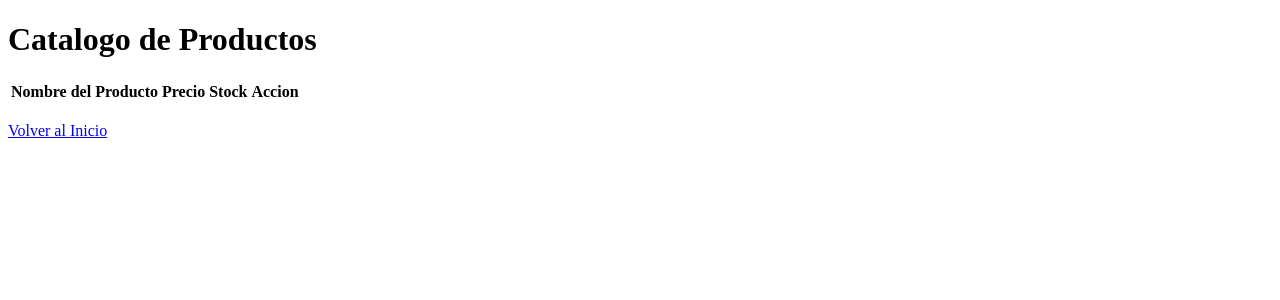
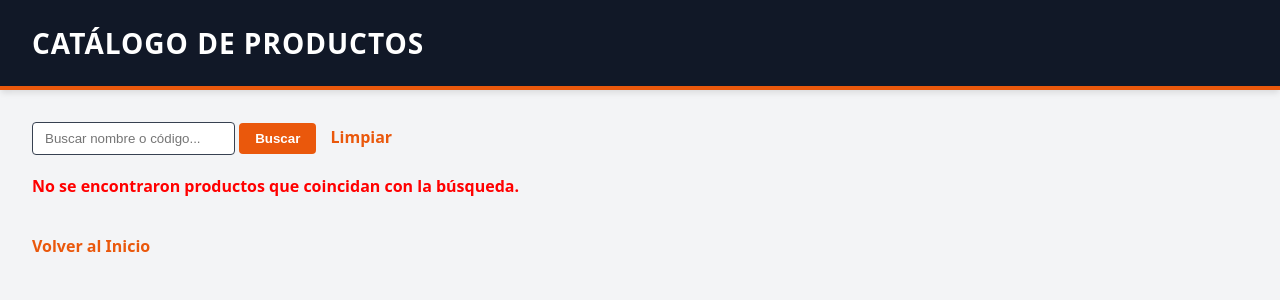
Before and after one commit to santygp019/TPint2-ACN4BV-GrupoJSJ, a Flask app: template templates/ventas.html in a window 1280 px wide. Shown: the top 300 px of the page. Run offline with Flask 3, Linux system fonts and the light colour scheme; the template is opened without the code that fills it, so the values that code supplies are empty.

Commit message:
feat:  Se creo el formulario de busqueda para el vendedor, con la logica de el filtro de busqueda con las palabras cortas -Se agrego el css ventas

```diff
--- /dev/null
+++ b/static/css/ventas.css
@@ -0,0 +1,57 @@
+
+.ventas-container {
+    padding: 2rem;
+}
+
+.ventas-table {
+    width: 100%;
+    border-collapse: collapse;
+    margin-top: 1rem;
+    background-color: var(--hw-white, #ffffff);
+    box-shadow: 0 1px 3px rgba(0, 0, 0, 0.1);
+}
+.ventas-table th, .ventas-table td {
+    padding: 12px 15px;
+    text-align: left;
+    border-bottom: 1px solid #e5e7eb;
+}
+.ventas-table th {
+    background-color: var(--hw-dark, #111827);
+    color: var(--hw-white, #ffffff);
+    font-weight: 600;
+}
+
+
+.ventas-btn {
+    background-color: var(--hw-orange, #ea580c);
+    color: var(--hw-white, #ffffff);
+    border: none;
+    padding: 8px 16px;
+    border-radius: 4px;
+    cursor: pointer;
+    font-weight: bold;
+    transition: background-color 0.2s;
+}
+.ventas-btn:hover {
+    background-color: var(--hw-orange-hover, #c2410c);
+}
+
+
+.ventas-input {
+    padding: 8px 12px;
+    border: 1px solid var(--hw-border, #374151);
+    border-radius: 4px;
+    outline: none;
+}
+.ventas-input:focus {
+    border-color: var(--hw-orange, #ea580c);
+}
+
+.ventas-link {
+    color: var(--hw-orange, #ea580c);
+    text-decoration: none;
+    font-weight: bold;
+}
+.ventas-link:hover {
+    text-decoration: underline;
+}
--- a/templates/index.html
+++ b/templates/index.html
@@ -4,7 +4,6 @@
     <meta charset="UTF-8">
     <meta name="viewport" content="width=device-width, initial-scale=1.0">
     <title>Ferretería JSJ</title>
-    <!-- Enlace a tu archivo CSS -->
     <link rel="stylesheet" href="{{ url_for('static', filename='css/index.css') }}">
 </head>
 <body>
--- a/templates/ventas.html
+++ b/templates/ventas.html
@@ -4,38 +4,56 @@
     <meta charset="UTF-8">
     <meta name="viewport" content="width=device-width, initial-scale=1.0">
     <title>Catalogo de Productos</title>
+    <link rel="stylesheet" href="{{ url_for('static', filename='css/index.css') }}">
+    <link rel="stylesheet" href="{{ url_for('static', filename='css/ventas.css') }}">
 </head>
 <body>
-    <h1>Catalogo de Productos</h1>
-    <table>
+    <header class="hw-header hw-brand">
+        <h1>Catálogo de Productos</h1>
+    </header>
+
+    <div class="ventas-container">
+        <!-- Buscador -->
+        <form method="GET" action="{{ url_for('seccionVentas') }}" style="margin-bottom: 20px;">
+            <input class="ventas-input" type="text" name="busqueda" placeholder="Buscar nombre o código..." value="{{ request.args.get('busqueda', '') }}">
+            <button class="ventas-btn" type="submit">Buscar</button>
+            <a class="ventas-link" href="{{ url_for('seccionVentas') }}" style="margin-left: 10px;">Limpiar</a>
+        </form>
+
+        {% if productos %}
+        <table class="ventas-table">
             <thead>
                 <tr>
                     <th>Nombre del Producto</th>
                     <th>Precio</th>
                     <th>Stock</th>
-            <th>Accion</th>
+                    <th>Acción</th>
                 </tr>
             </thead>
             <tbody>
              {% for pro in productos %}
              <tr>
-            <th>{{pro.nombre}}</th>
-            <th>{{pro.precio}}</th>
-            <th>{{pro.stock}}</th>
-            <th>
-            <form action="{{url_for('seccionVentas')}}" method="POST" style="display: inline-block;">
-                <!-- El input del hidden esta para que le avise al backend el id del producto para poder descontarlo-->>
-                <input type="hidden" name="id_producto" value="{{pro.id_producto}}">
-                <input type="number" name="cantidad" min="1" max="{{pro.stock}}" value="1" required>
-                <button type="submit" onclick="alert('Se descontador ' + this.form.cantidad.value + ' unidades del stock exitosamente');"> Vender</button>
-            </form></th>
+                <td>{{ pro.nombre }}</td>
+                <td>${{ pro.precio }}</td>
+                <td>{{ pro.stock }}</td>
+                <td>
+                    <form action="{{ url_for('seccionVentas') }}" method="POST" style="display: inline-block;">
+                        <input type="hidden" name="id_producto" value="{{ pro.id_producto }}">
+                        <!-- Input de cantidad con estilo -->
+                        <input class="ventas-input" type="number" name="cantidad" min="1" max="{{ pro.stock }}" value="1" required style="width: 60px;">
+                        <button class="ventas-btn" type="submit" onclick="alert('Se descontaron ' + this.form.cantidad.value + ' unidades del stock exitosamente');">Vender</button>
+                    </form>
+                </td>
              </tr>
              {% endfor %}
             </tbody>
         </table>
+        {% else %}
+        <p style="color: red; font-weight: bold;">No se encontraron productos que coincidan con la búsqueda.</p>
+        {% endif %}
+
         <br>
-
-    <a href="{{url_for('home')}}">Volver al Inicio</a>
-
+        <a class="ventas-link" href="{{ url_for('home') }}">Volver al Inicio</a>
+    </div>
 </body>
 </html>
```
Also changed, not shown: venta.py (+20 -4 lines). Lines whose indentation alone changed are shown as unchanged.
